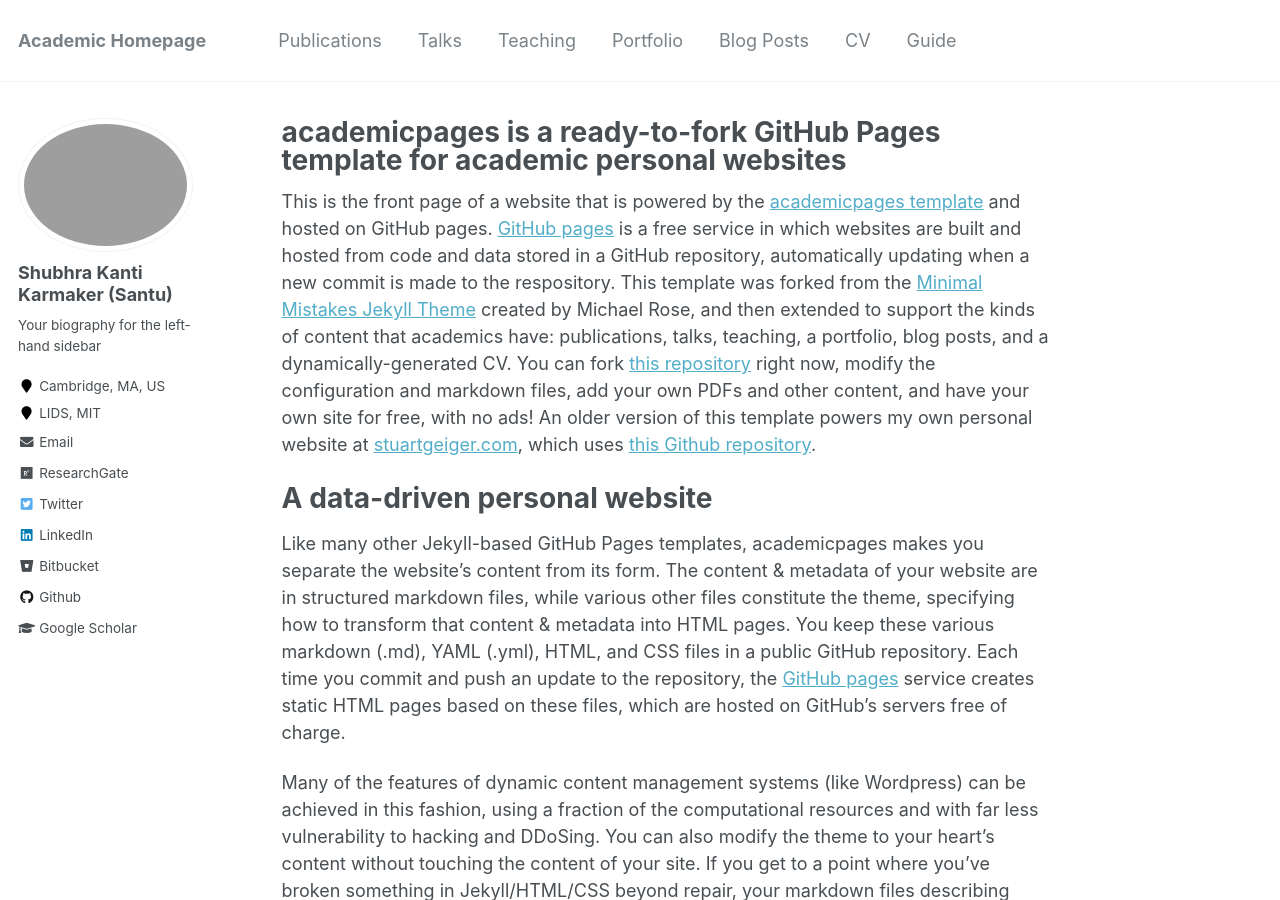
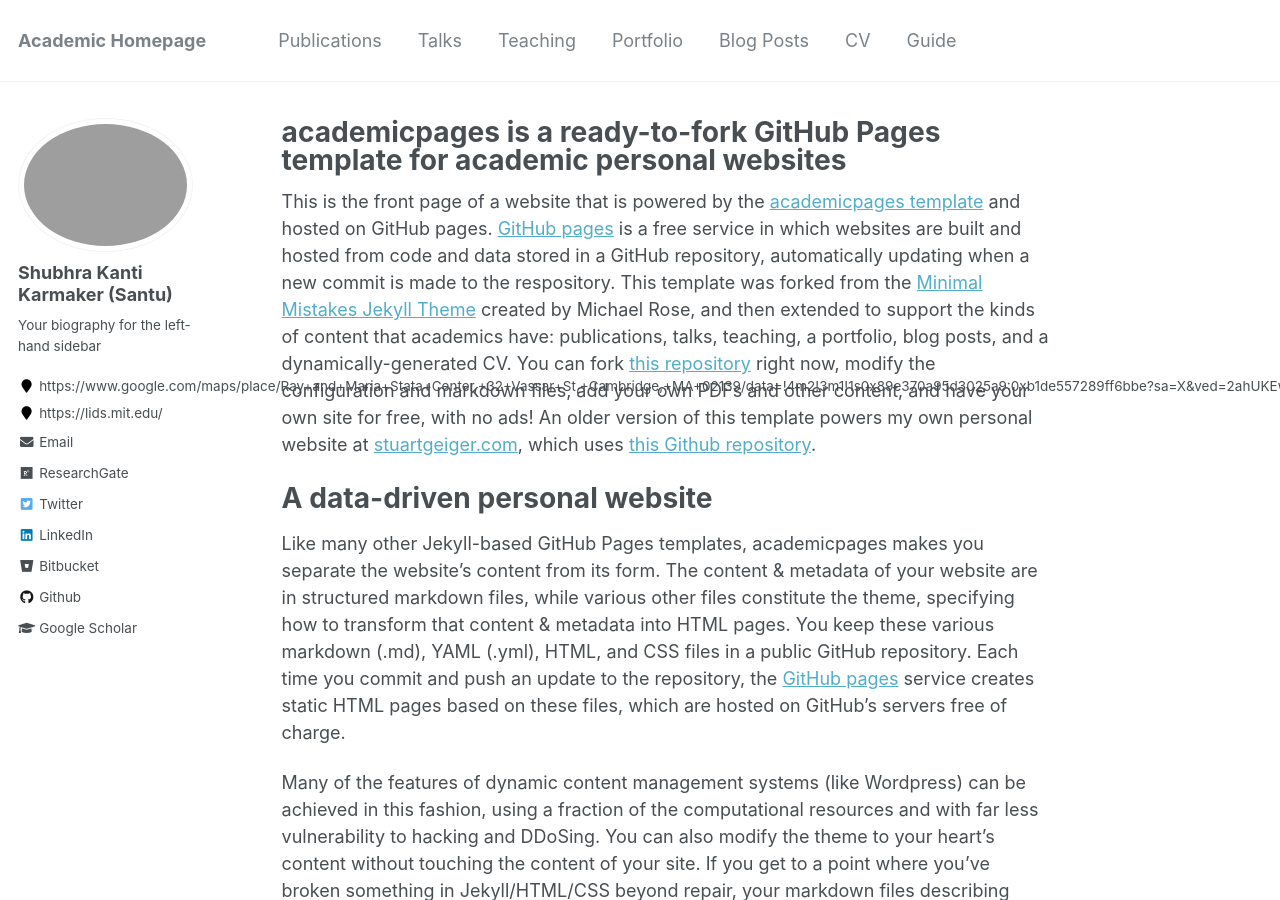
Before and after one commit to karmake2/karmake2.github.io, a Jekyll site: the page built from _pages/about.md, in a window 1280 px wide and 900 px high. Built offline with Jekyll 4.4.1, drawn with Linux system fonts in a browser that asks for light colours.

Commit message:
link update4

```diff
--- a/_config.yml
+++ b/_config.yml
@@ -83,8 +83,8 @@
   name             : "Shubhra Kanti Karmaker (Santu)"
   avatar           : "santu.png"
   bio              : "Your biography for the left-hand sidebar"
-  employer         : "LIDS, MIT"
-  location         : "Cambridge, MA, US"
+  employer         : "https://lids.mit.edu/"
+  location         : "https://www.google.com/maps/place/Ray+and+Maria+Stata+Center,+32+Vassar+St,+Cambridge,+MA+02139/data=!4m2!3m1!1s0x89e370a95d3025a9:0xb1de557289ff6bbe?sa=X&ved=2ahUKEwjipf6zvKbjAhUDjlkKHXniBIQQ8gEwAHoECAoQAQ"
   pubmed           :
   googlescholar    : "https://scholar.google.com/citations?user=y6pZKT4AAAAJ&hl=en"
   email            : "santu@mit.edu"
```
